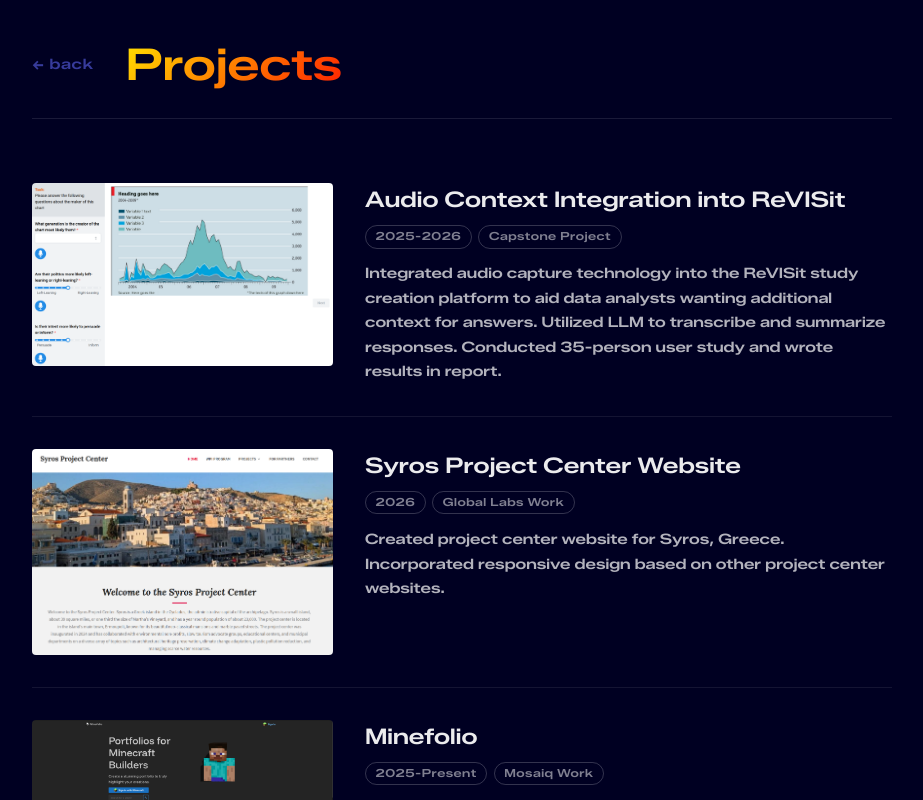
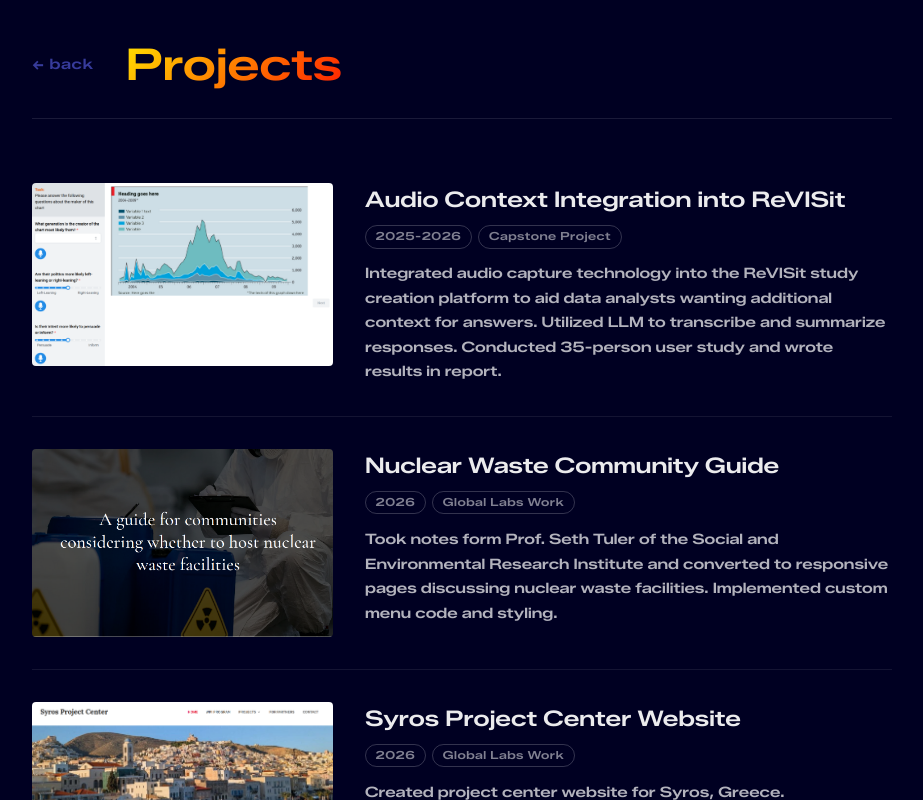
Before and after one commit to EShanbaum/shmethan-v2, a React (Vite) app: page /projects in a window 1280 px wide. Shown: the top 800 px of the page, without its empty margins (178-1101 px from the left). Built offline with nearby package versions, Linux system fonts and the light colour scheme.

Commit message:
Added SERI project

```diff
--- a/src/pages/Projects.tsx
+++ b/src/pages/Projects.tsx
@@ -7,6 +7,7 @@ import plataforma from '../assets/plataforma.png'
 import minefolio from '../assets/minefolio.png'
 import syros from "../assets/syros.png"
 import revisit from "../assets/revisit.png"
+import seri from "../assets/seri.png"
 import {  Link } from 'react-router-dom'
 
 type IndividualProjectProps = {
@@ -60,6 +61,13 @@ export const Projects = () => {
                 tags='2025-2026, Capstone Project'
                 description='Integrated audio capture technology into the ReVISit study creation platform to aid data analysts wanting additional context for answers. Utilized LLM to transcribe and summarize responses. Conducted 35-person user study and wrote results in report.'
                 imgPath={revisit}
+            />
+            <IndividualProject
+                title='Nuclear Waste Community Guide'
+                tags='2026, Global Labs Work'
+                description='Took notes form Prof. Seth Tuler of the Social and Environmental Research Institute and converted to responsive pages discussing nuclear waste facilities. Implemented custom menu code and styling.'
+                imgPath={seri}
+                link='https://www.seri-us.org/community-guide/home'
             />
             <IndividualProject
                 title='Syros Project Center Website'
```
Also changed, not shown: src/assets/seri.png (added).
